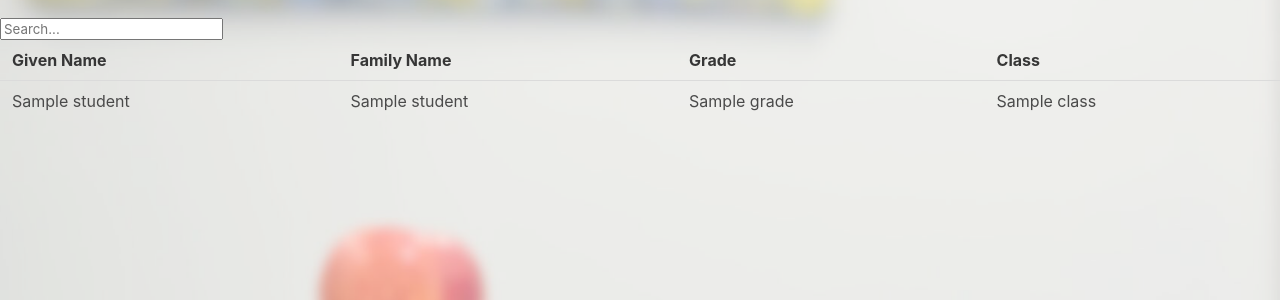
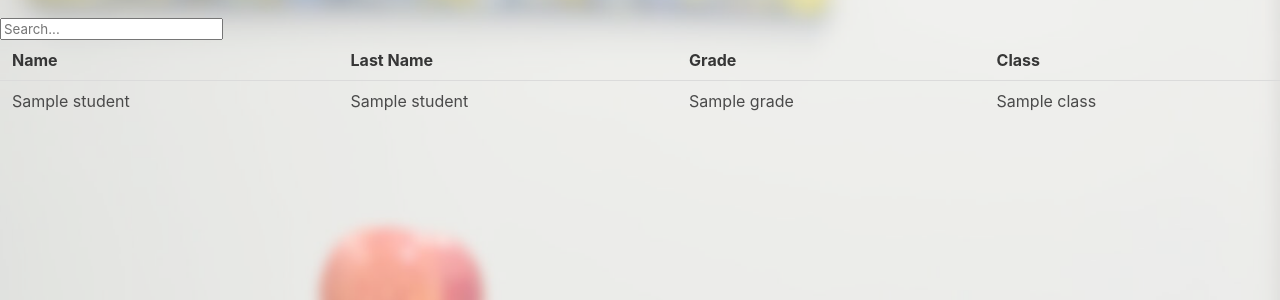
Before and after one commit to mizly/voltaire, a Flask app: template voltaire/templates/teacher/index.html in a window 1280 px wide. Shown: the part 92-392 px from the top of the page. Run offline with Flask 2, Linux system fonts and the light colour scheme; the template is opened without the code that fills it: most values are stand-ins (such as "Sample title", 1, 10 or a date in 2020); parts of the project's set-up code (start-up, migrations or seed data) failed here and were passed over; some libraries are stand-ins or nearby versions.

Commit message:
Name update

```diff
--- a/voltaire/templates/teacher/index.html
+++ b/voltaire/templates/teacher/index.html
@@ -9,8 +9,8 @@
     <div class="dbtable">
         <table id="table">
             <tr>
-                <th>Given Name</th>
-                <th>Family Name</th>
+                <th>Name</th>
+                <th>Last Name</th>
                 <th>Grade</th>
                 <th>Class</th>
             </tr>
```
